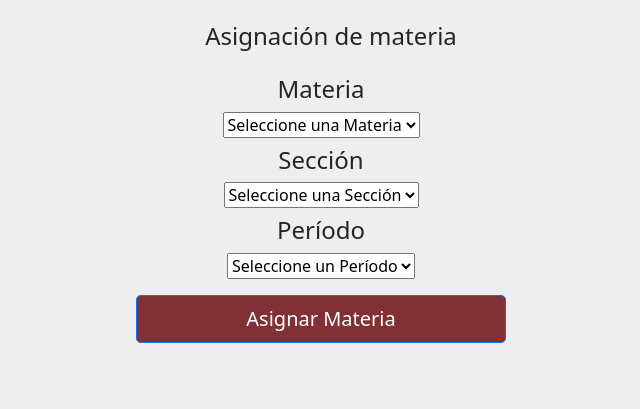
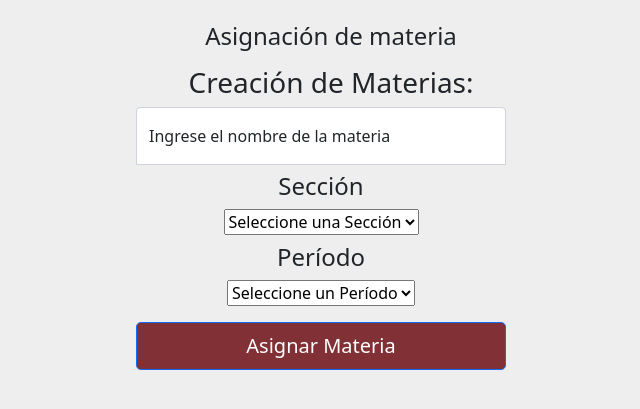
Before and after one commit to BarretoJuan/schoolhive, a Flask app: page /admin/class-assign in a window 1280 px wide. Shown: the part 56-465 px from the top of the page, without its empty margins (319-959 px from the left). Run offline with Flask 3, Linux system fonts and the light colour scheme; some libraries are stand-ins or nearby versions.

Commit message:
db change

```diff
--- a/app.py
+++ b/app.py
@@ -45,9 +45,9 @@ def admin_class_menu():
     print("classes? ",classes)
     return render_template("admin/adminClass/classMenu.html", classes=classes)
 
-@app.route("/admin/class-create")
-def admin_class_create():
-    return render_template("admin/adminClass/classCreate.html")
+# @app.route("/admin/class-create")
+# def admin_class_create():
+#     return render_template("admin/adminClass/classCreate.html")
 
 @app.route("/admin/class-assign") #implement major by id
 def admin_class_assign():
--- a/templates/admin/adminClass/classAssign.html
+++ b/templates/admin/adminClass/classAssign.html
@@ -34,14 +34,12 @@
     <form class="form-signin" action="/admin/class-assign" method="POST">
             <div>
                 <h4 class="alignleft">Asignación de materia</h4>
-                <div class="form-floating mt-2">
-                    <h4 class="mt-4">Materia</h4>
-                    <select name="materia" id="materia" required>
-                        <option value="">Seleccione una Materia</option>
-                        {% for class in classes %}
-                        <option value="{{class['class_name']}}">{{class['class_name']}}</option>
-                        {% endfor %}
-                    </select>
+                <div>
+                    <h3 class="alignleft">Creación de Materias:</h3>
+                    <div class="form-floating mt-2">
+                        <input type="text" maxlength="45" class="form-control" id="nombreMateria" name="nombreMateria" placeholder="nombreMateria" required>
+                        <label for="numPeriodo">Ingrese el nombre de la materia</label>
+                    </div>
                 </div>
                 <div class="form-floating mt-2">
                     <h4 class="mt-2">Sección</h4>
--- a/templates/admin/adminClass/classMenu.html
+++ b/templates/admin/adminClass/classMenu.html
@@ -37,10 +37,6 @@
         <div class="collapse navbar-collapse" id="navbarsExample03">
             <ul class="navbar-nav ml-auto">
                 <li>
-                    <div style="padding-right: 30px; padding-top: 10px;">
-                        <!-- Create project button -->
-                        <a class="w-100 btn btn-sm btn-primary" href="/admin/class-create" style="background-color: #813035; display: block; text-align: center; line-height: 20px;">Crear Materia</a>
-                    </div>
                     <div style="padding-right: 30px; padding-top: 10px;">
                         <!-- Create project button -->
                         <a class="w-100 btn btn-sm btn-primary" href="/admin/class-assign" style="background-color: #813035; display: block; text-align: center; line-height: 20px;">Asignar Materia</a>
```
